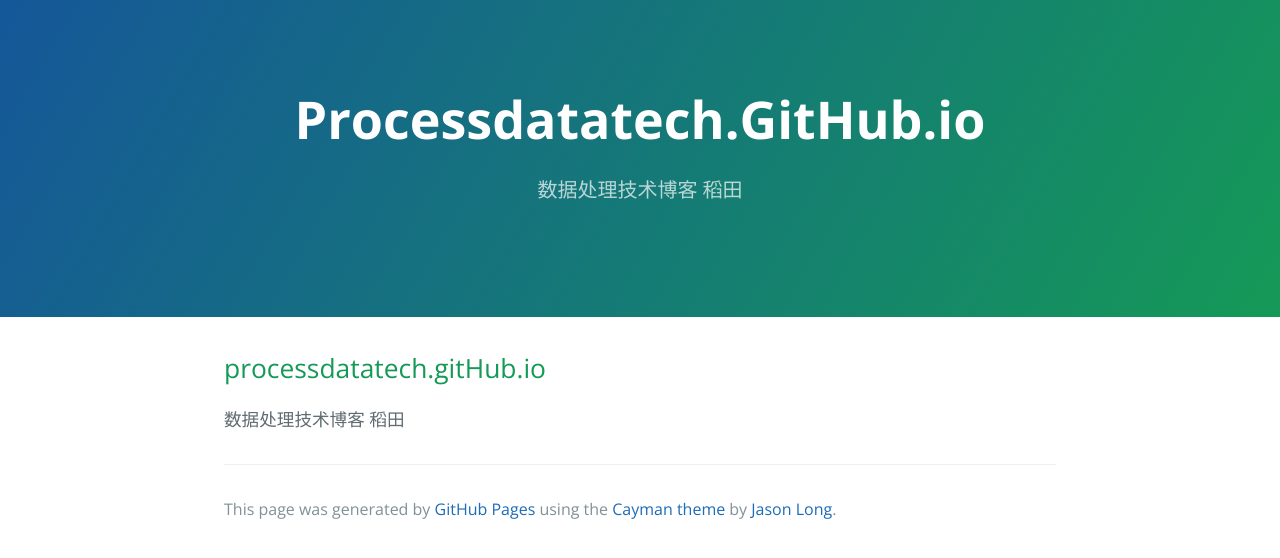
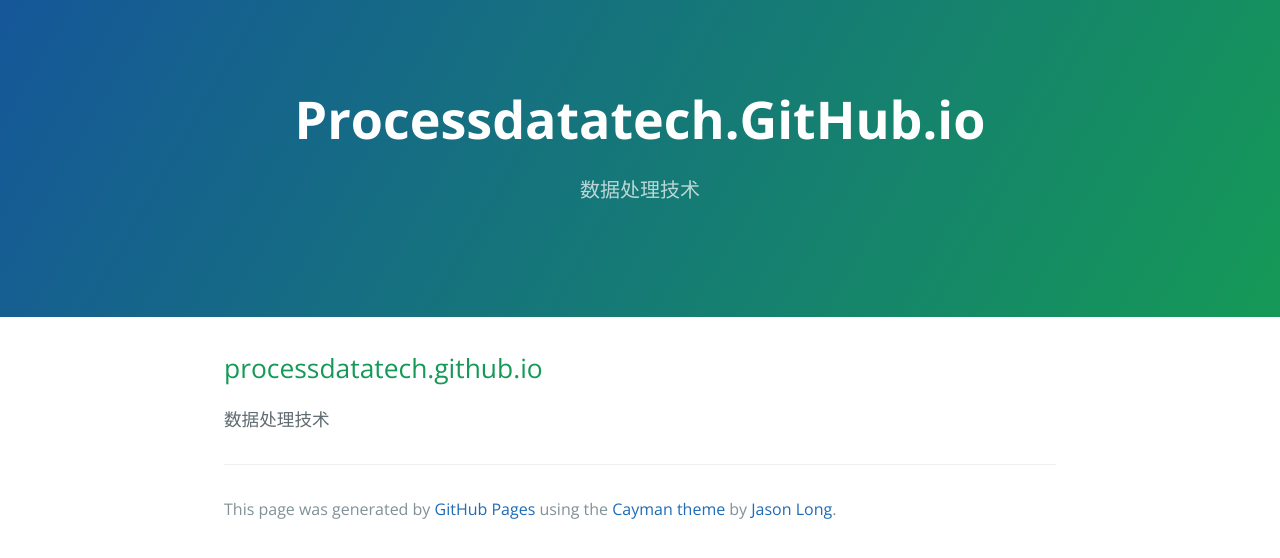
Before and after one commit to processdatatech/processdatatech.github.io, a plain HTML site: page index.html in a window 1280 px wide. Drawn offline with nearby package versions, Linux system fonts and the light colour scheme.

Commit message:
Replace master branch with page content via GitHub

```diff
--- a/index.html
+++ b/index.html
@@ -12,14 +12,14 @@
   <body>
     <section class="page-header">
       <h1 class="project-name">Processdatatech.GitHub.io</h1>
-      <h2 class="project-tagline">数据处理技术博客  稻田</h2>
+      <h2 class="project-tagline">数据处理技术</h2>
     </section>
 
     <section class="main-content">
       <h2>
-<a id="processdatatechgithubio" class="anchor" href="#processdatatechgithubio" aria-hidden="true"><span aria-hidden="true" class="octicon octicon-link"></span></a>processdatatech.gitHub.io</h2>
+<a id="processdatatechgithubio" class="anchor" href="#processdatatechgithubio" aria-hidden="true"><span aria-hidden="true" class="octicon octicon-link"></span></a>processdatatech.github.io</h2>
 
-<p>数据处理技术博客  稻田</p>
+<p>数据处理技术</p>
 
       <footer class="site-footer">
 
--- a/params.json
+++ b/params.json
@@ -1 +1 @@
-{"name":"Processdatatech.GitHub.io","tagline":"数据处理技术博客  稻田","body":"processdatatech.gitHub.io\r\n--------------------------\r\n数据处理技术博客  稻田\r\n","google":"","note":"Don't delete this file! It's used internally to help with page regeneration."}
+{"name":"Processdatatech.GitHub.io","tagline":"数据处理技术","body":"processdatatech.github.io\r\n--------------------------\r\n数据处理技术\r\n","google":"","note":"Don't delete this file! It's used internally to help with page regeneration."}
```
